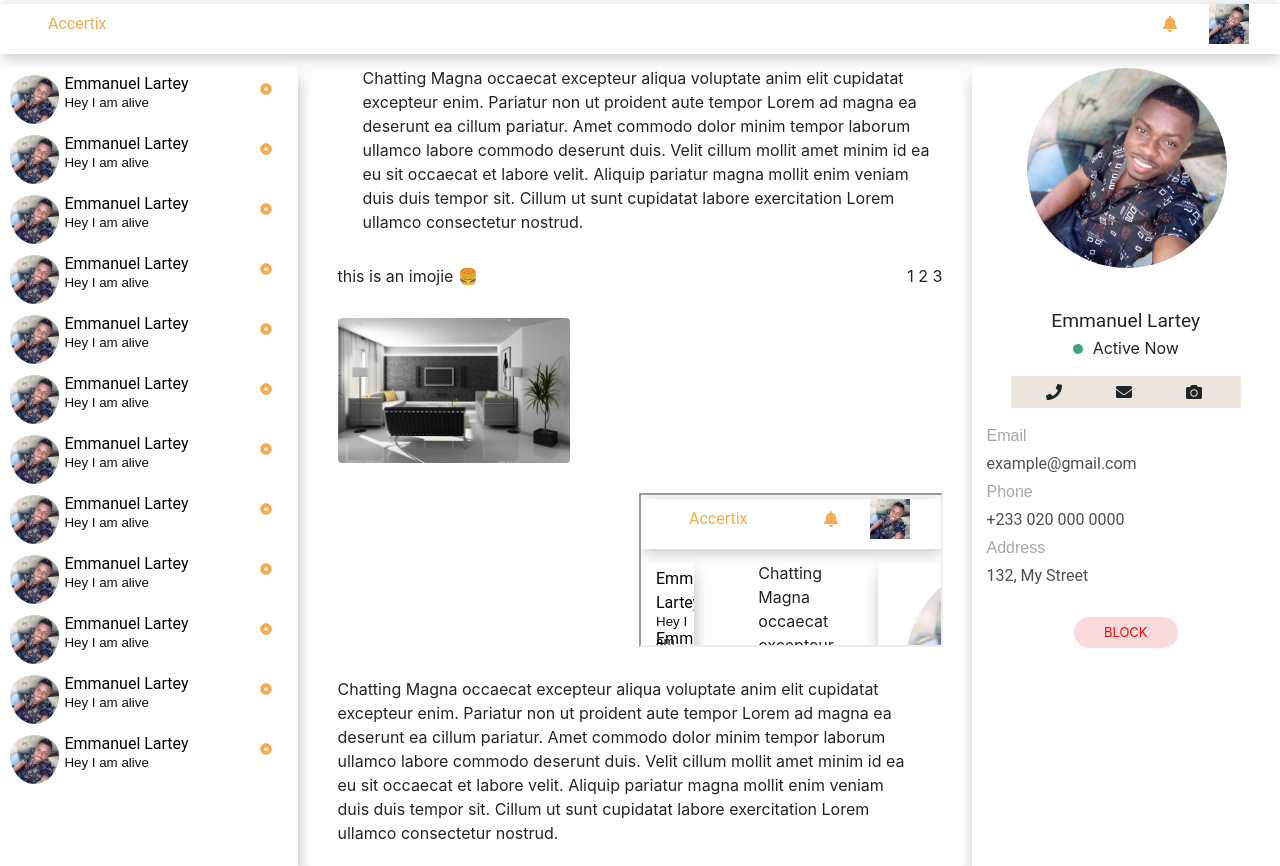
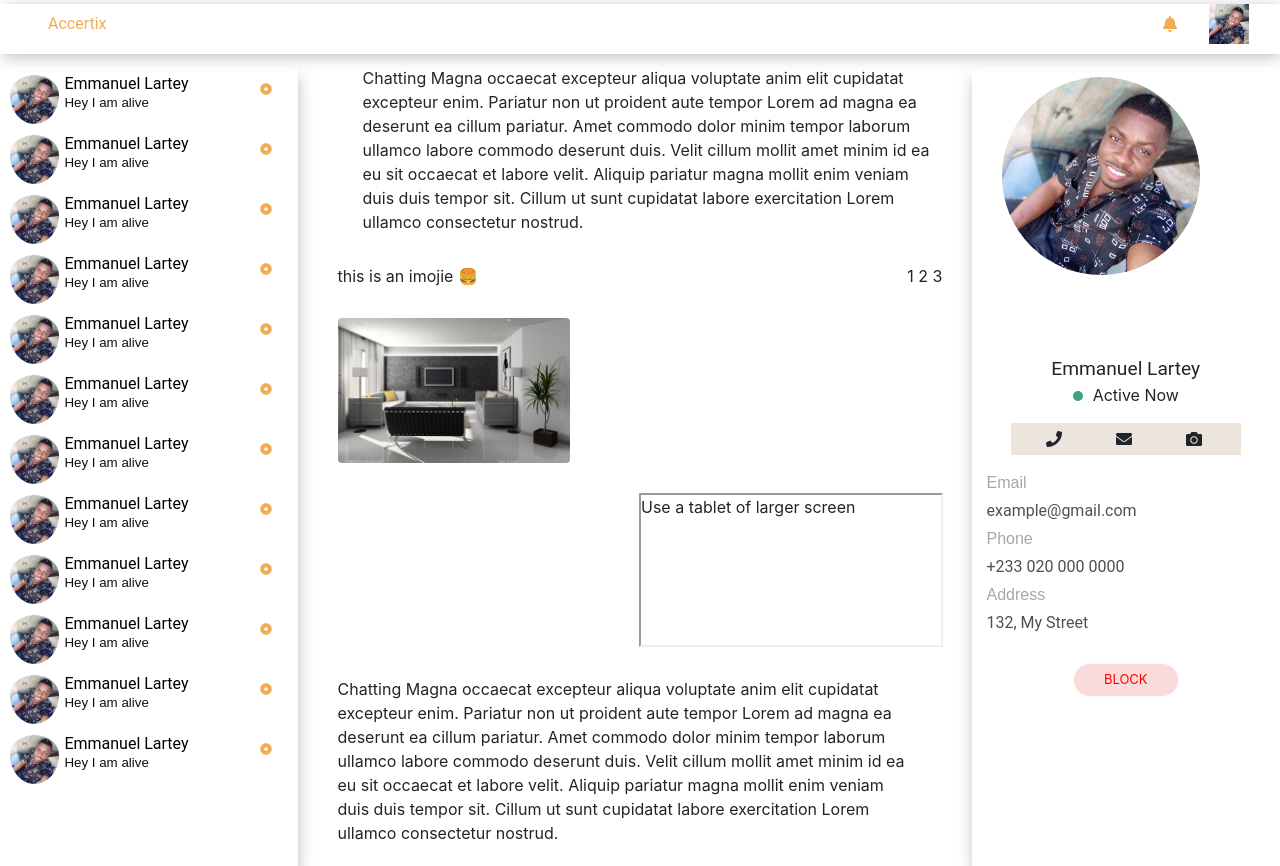
Before and after one commit to lemyoo/Project1, a React (Create React App) app: page / in a window 1280 px wide. Built offline with nearby package versions, Linux system fonts and the light colour scheme.

Commit message:
screen correction

```diff
--- a/src/App.css
+++ /dev/null
@@ -1,5 +0,0 @@
-.nav-width{
-  max-width: 100px;
-  background-color: #e0f3fc;
-  max-height: 100vh;
-}
--- a/src/App.js
+++ b/src/App.js
@@ -1,7 +1,6 @@
 import {Provider} from "react-redux"
 import store from "./store"
 import 'bootstrap/dist/css/bootstrap.min.css'
-import './App.css'
 
 import Entry from "./view/Entry"
 
--- a/src/components/ContactInfo/styles.css
+++ b/src/components/ContactInfo/styles.css
@@ -15,12 +15,12 @@
 
 }
 .my-dp{
-    margin-top: 1px;
+    margin-top: 2%;
     margin-bottom: 40px;
-    margin-left: 11%;
-    margin-right: 11%;
-    width: 200px;
-    height: 200px;
+    margin-left: auto;
+    margin-right: auto;
+    width: 80%;
+    height: 80%;
     }
 .user-name{
     margin: auto;
--- a/src/view/Entry.js
+++ b/src/view/Entry.js
@@ -1,9 +1,11 @@
 import React from 'react'
 import MainScreen from './MainScreen/MainScreen'
+import './styles.css'
 
 function Entry() {
     return (
         <div>
+            <div className="message">Use a tablet of larger screen</div>
             <MainScreen />
         </div>
     )
--- a/src/view/MainScreen/MainScreen.js
+++ b/src/view/MainScreen/MainScreen.js
@@ -7,7 +7,7 @@ import './styles.css';
 
 function MainScreen() {
     return (
-        <div className="container-fluid counter-style">
+        <div className="container-fluid counter-style check-screen">
             <div className="row">
                 <div className="col-12 mb-2">
                     <UserDetails />
--- a/src/view/MainScreen/styles.css
+++ b/src/view/MainScreen/styles.css
@@ -18,3 +18,10 @@ div::-webkit-scrollbar-thumb {
 padding-left: 0;
 padding-right: 0;
 }
+
+
+@media only screen and (max-width : 541px){
+    .check-screen{
+        display: none;
+    }
+}
--- /dev/null
+++ b/src/view/styles.css
@@ -0,0 +1,5 @@
+@media only screen and (min-width:541px){
+    .message{
+      display: none;
+    }
+}
```
Also changed, not shown: 1 other file (tests, documents, lock files or other folders).
